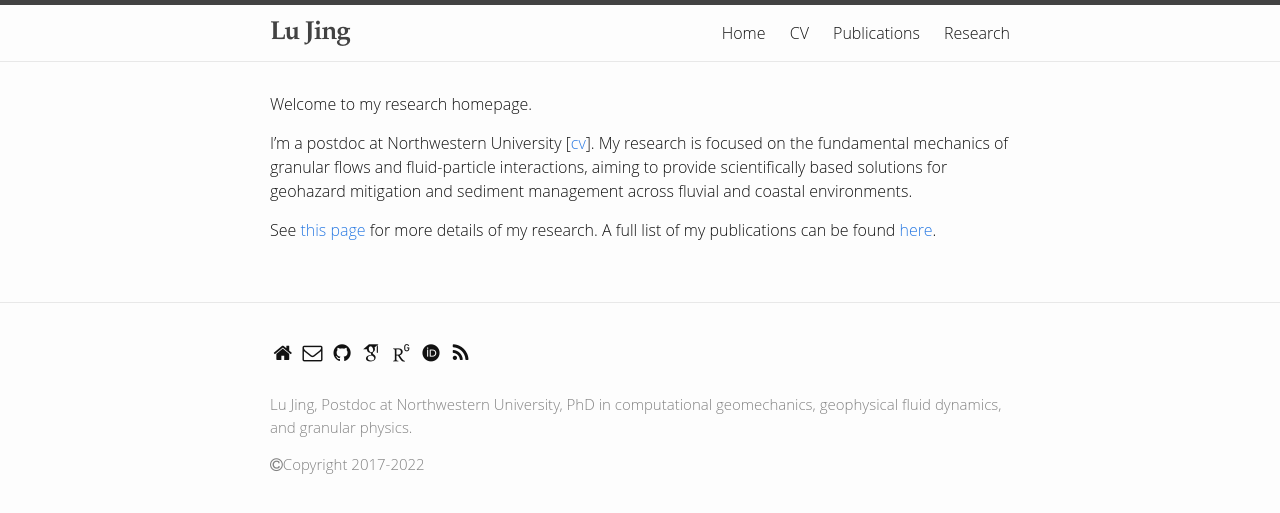
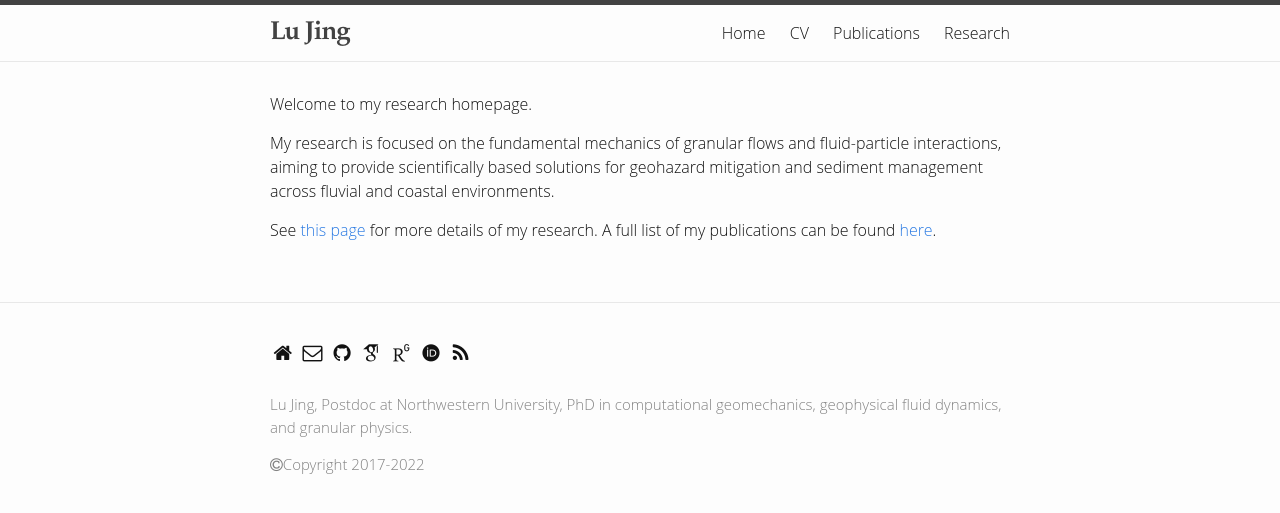
Before and after one commit to louislujing/louislujing.github.io, a Jekyll site: the page built from index.md, in a window 1280 px wide. Shown: the top 513 px of the page. Built offline with Jekyll 4.4.1, drawn with Linux system fonts in a browser that asks for light colours; some web fonts are replaced.

Commit message:
homepage update

```diff
--- a/index.md
+++ b/index.md
@@ -4,6 +4,6 @@ layout: page
 
 Welcome to my research homepage.
 
-I'm a postdoc at Northwestern University [[cv](cv)]. My research is focused on the fundamental mechanics of granular flows and fluid-particle interactions, aiming to provide scientifically based solutions for geohazard mitigation and sediment management across fluvial and coastal environments.
+My research is focused on the fundamental mechanics of granular flows and fluid-particle interactions, aiming to provide scientifically based solutions for geohazard mitigation and sediment management across fluvial and coastal environments.
 
 See [this page](research) for more details of my research. A full list of my publications can be found [here](publications).
```
